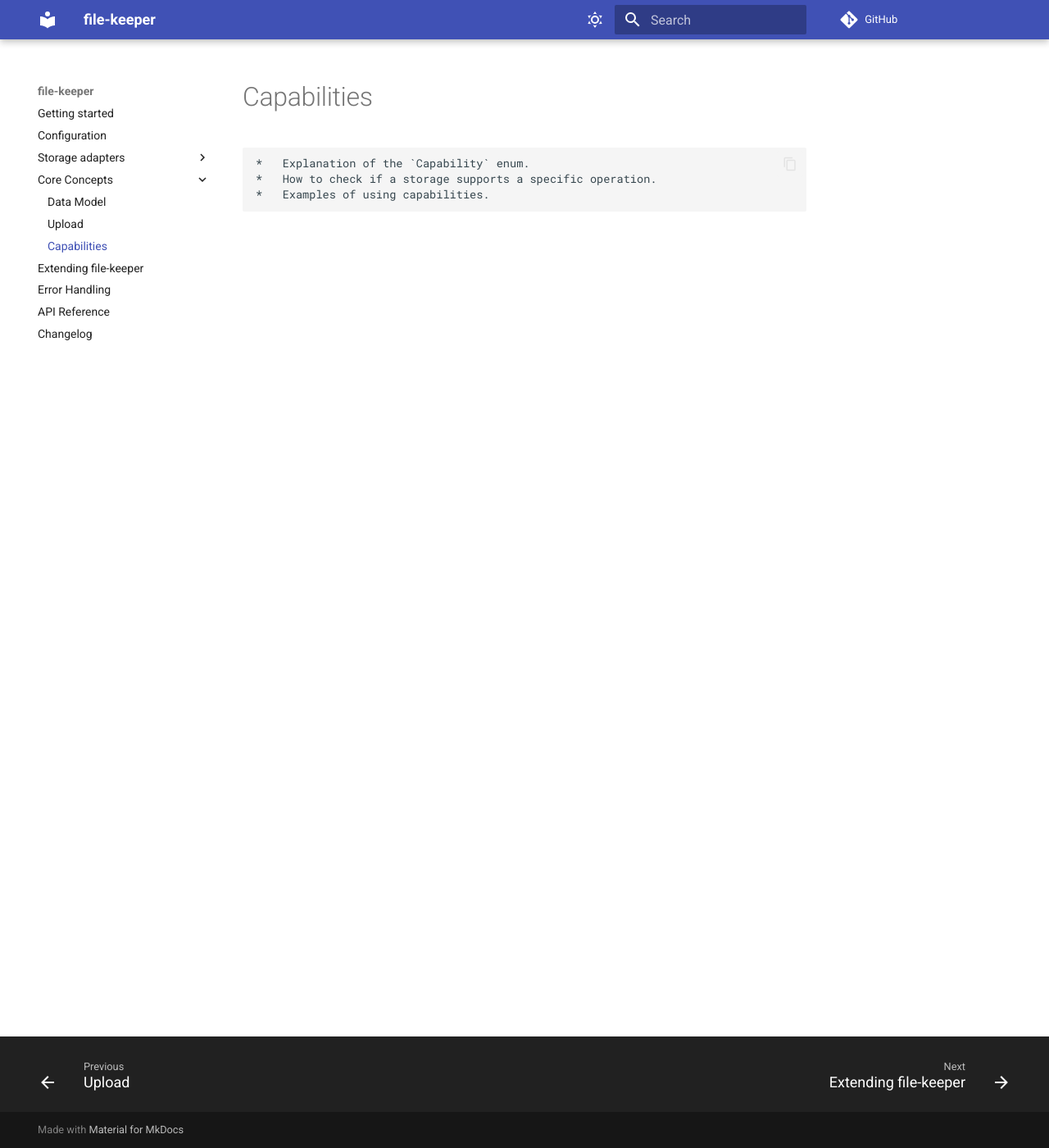
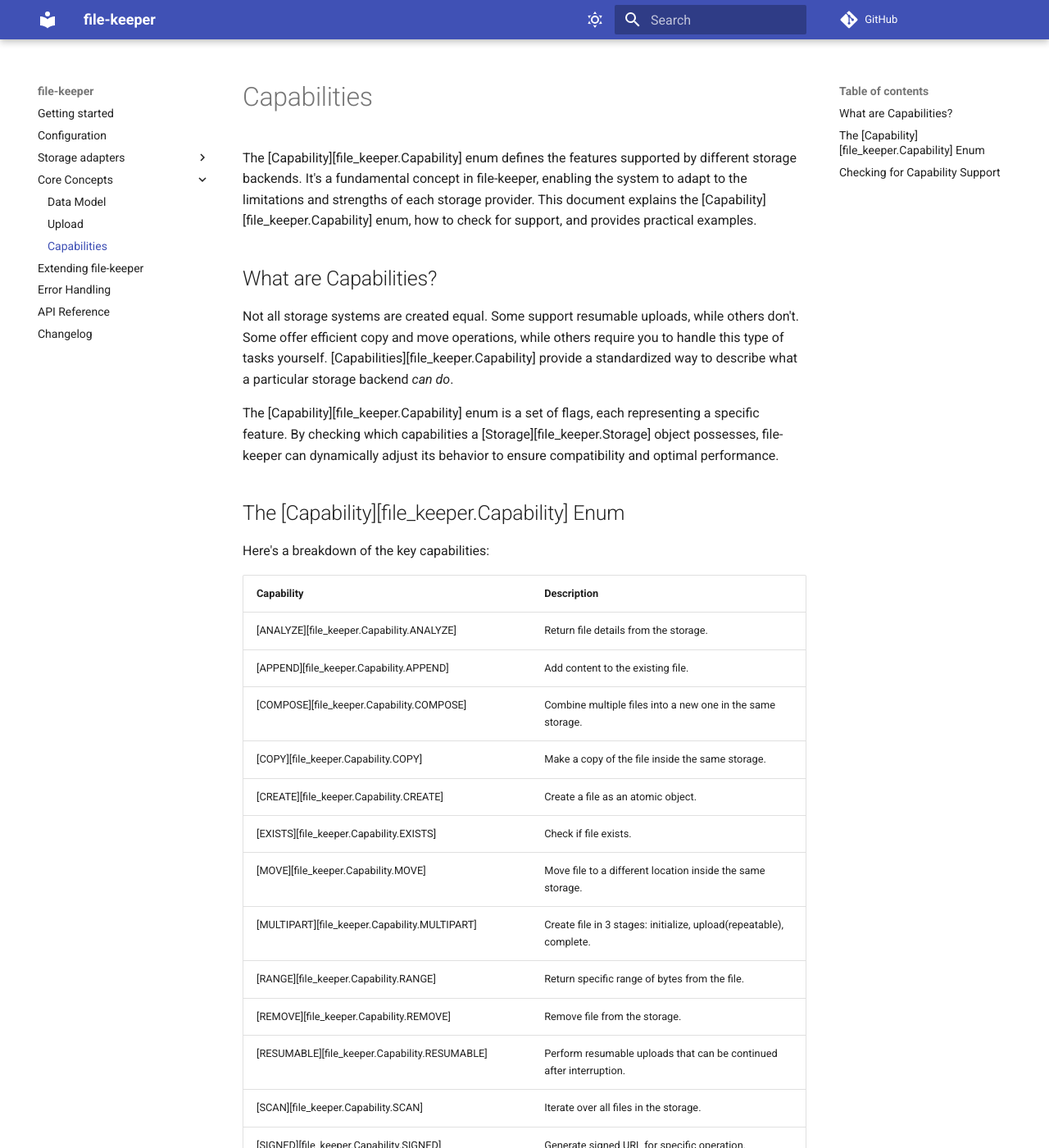
Before and after one commit to DataShades/file-keeper, an MkDocs documentation site: the page built from docs/core_concepts/capabilities.md, in a window 1280 px wide and 1400 px high. Shown: the whole window at 82% size. Built offline with MkDocs 1.6.1 and Material for MkDocs 9.7.7, drawn with Linux system fonts in a browser that asks for light colours; comment, search, counter and statistics services are not loaded; some of the changed text lies outside the part shown.

Commit message:
chore: add core_concepts/capabilities.md

````diff
--- a/docs/core_concepts/capabilities.md
+++ b/docs/core_concepts/capabilities.md
@@ -1,5 +1,70 @@
 # Capabilities
 
-    *   Explanation of the `Capability` enum.
-    *   How to check if a storage supports a specific operation.
-    *   Examples of using capabilities.
+The [Capability][file_keeper.Capability] enum defines the features supported by different storage
+backends. It's a fundamental concept in file-keeper, enabling the system to
+adapt to the limitations and strengths of each storage provider. This document
+explains the [Capability][file_keeper.Capability] enum, how to check for support, and provides
+practical examples.
+
+## What are Capabilities?
+
+Not all storage systems are created equal. Some support resumable uploads,
+while others don't. Some offer efficient copy and move operations, while others
+require you to handle this type of tasks yourself.
+[Capabilities][file_keeper.Capability] provide a standardized way to describe
+what a particular storage backend *can do*.
+
+The [Capability][file_keeper.Capability] enum is a set of flags, each
+representing a specific feature.  By checking which capabilities a
+[Storage][file_keeper.Storage] object possesses, file-keeper can dynamically
+adjust its behavior to ensure compatibility and optimal performance.
+
+## The [Capability][file_keeper.Capability] Enum
+
+Here's a breakdown of the key capabilities:
+
+| Capability                                              | Description                                                         |
+|---------------------------------------------------------|---------------------------------------------------------------------|
+| [ANALYZE][file_keeper.Capability.ANALYZE]               | Return file details from the storage.                               |
+| [APPEND][file_keeper.Capability.APPEND]                 | Add content to the existing file.                                   |
+| [COMPOSE][file_keeper.Capability.COMPOSE]               | Combine multiple files into a new one in the same storage.          |
+| [COPY][file_keeper.Capability.COPY]                     | Make a copy of the file inside the same storage.                    |
+| [CREATE][file_keeper.Capability.CREATE]                 | Create a file as an atomic object.                                  |
+| [EXISTS][file_keeper.Capability.EXISTS]                 | Check if file exists.                                               |
+| [MOVE][file_keeper.Capability.MOVE]                     | Move file to a different location inside the same storage.          |
+| [MULTIPART][file_keeper.Capability.MULTIPART]           | Create file in 3 stages: initialize, upload(repeatable), complete.  |
+| [RANGE][file_keeper.Capability.RANGE]                   | Return specific range of bytes from the file.                       |
+| [REMOVE][file_keeper.Capability.REMOVE]                 | Remove file from the storage.                                       |
+| [RESUMABLE][file_keeper.Capability.RESUMABLE]           | Perform resumable uploads that can be continued after interruption. |
+| [SCAN][file_keeper.Capability.SCAN]                     | Iterate over all files in the storage.                              |
+| [SIGNED][file_keeper.Capability.SIGNED]                 | Generate signed URL for specific operation.                         |
+| [STREAM][file_keeper.Capability.STREAM]                 | Return file content as stream of bytes.                             |
+| [PERMANENT_LINK][file_keeper.Capability.PERMANENT_LINK] | Make permanent download link.                                       |
+| [TEMPORAL_LINK][file_keeper.Capability.TEMPORAL_LINK]   | Make expiring download link.                                        |
+| [ONE_TIME_LINK][file_keeper.Capability.ONE_TIME_LINK]   | Make one-time download link.                                        |
+
+
+## Checking for Capability Support
+
+You can determine if a [Storage][file_keeper.Storage] object supports a specific capability using
+the [supports()][file_keeper.Storage.supports] method:
+
+
+```python
+from file_keeper import Capability, make_storage
+
+storage = make_storage("my_storage", {"adapter": "s3", "region": "us-east-1"})
+
+if storage.supports(Capability.RESUMABLE):
+    print("This storage supports resumable uploads!")
+else:
+    print("Resumable uploads are not supported by this storage.")
+
+if storage.supports(Capability.REMOVE):
+    print("This storage supports file removal.")
+else:
+    print("File removal is not supported by this storage.")
+```
+
+The `supports()` method returns `True` if the storage backend has the specified
+capability, and `False` otherwise.
````
